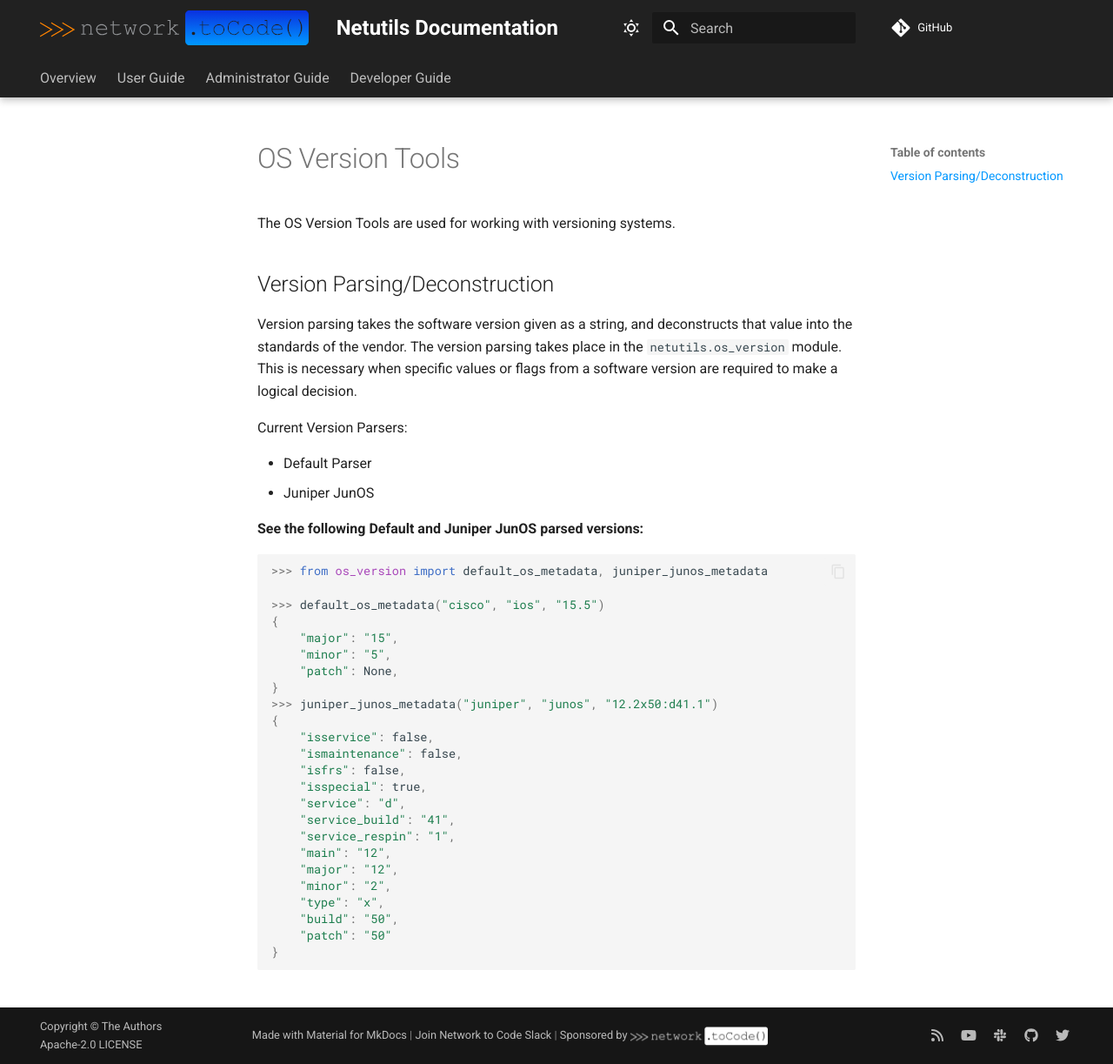
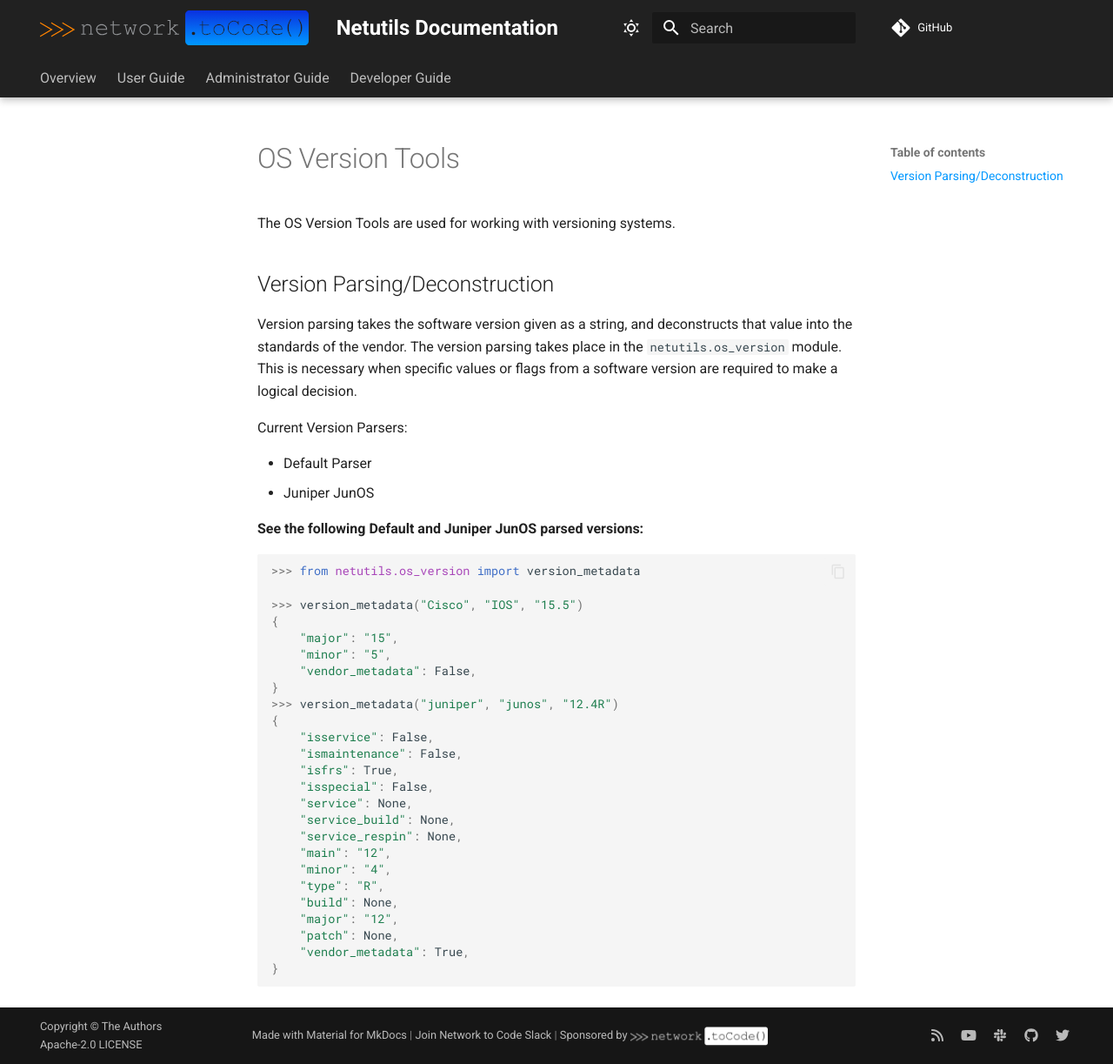
Before and after one commit to networktocode/netutils, an MkDocs documentation site: the page built from docs/user/lib_use_cases_os_version.md, in a window 1280 px wide and 1223 px high. Shown: the whole window at 87% size. Built offline with MkDocs 1.6.1 and Material for MkDocs 9.7.7, drawn with Linux system fonts in a browser that asks for light colours; comment, search, counter and statistics services are not loaded.

Commit message:
A couple of cleanup items missed/resolved.

````diff
--- a/docs/user/lib_use_cases_os_version.md
+++ b/docs/user/lib_use_cases_os_version.md
@@ -13,28 +13,29 @@ Current Version Parsers:
 **See the following Default and Juniper JunOS parsed versions:**
 
 ```python
->>> from os_version import default_os_metadata, juniper_junos_metadata
+>>> from netutils.os_version import version_metadata
 
->>> default_os_metadata("cisco", "ios", "15.5")
+>>> version_metadata("Cisco", "IOS", "15.5")
 {
     "major": "15",
     "minor": "5",
+    "vendor_metadata": False,
+}
+>>> version_metadata("juniper", "junos", "12.4R")
+{
+    "isservice": False,
+    "ismaintenance": False,
+    "isfrs": True,
+    "isspecial": False,
+    "service": None,
+    "service_build": None,
+    "service_respin": None,
+    "main": "12",
+    "minor": "4",
+    "type": "R",
+    "build": None,
+    "major": "12",
     "patch": None,
-}
->>> juniper_junos_metadata("juniper", "junos", "12.2x50:d41.1")
-{
-    "isservice": false,
-    "ismaintenance": false,
-    "isfrs": false,
-    "isspecial": true,
-    "service": "d",
-    "service_build": "41",
-    "service_respin": "1",
-    "main": "12",
-    "major": "12",
-    "minor": "2",
-    "type": "x",
-    "build": "50",
-    "patch": "50"
+    "vendor_metadata": True,
 }
 ```
````
Also changed, not shown: 1 other file.
